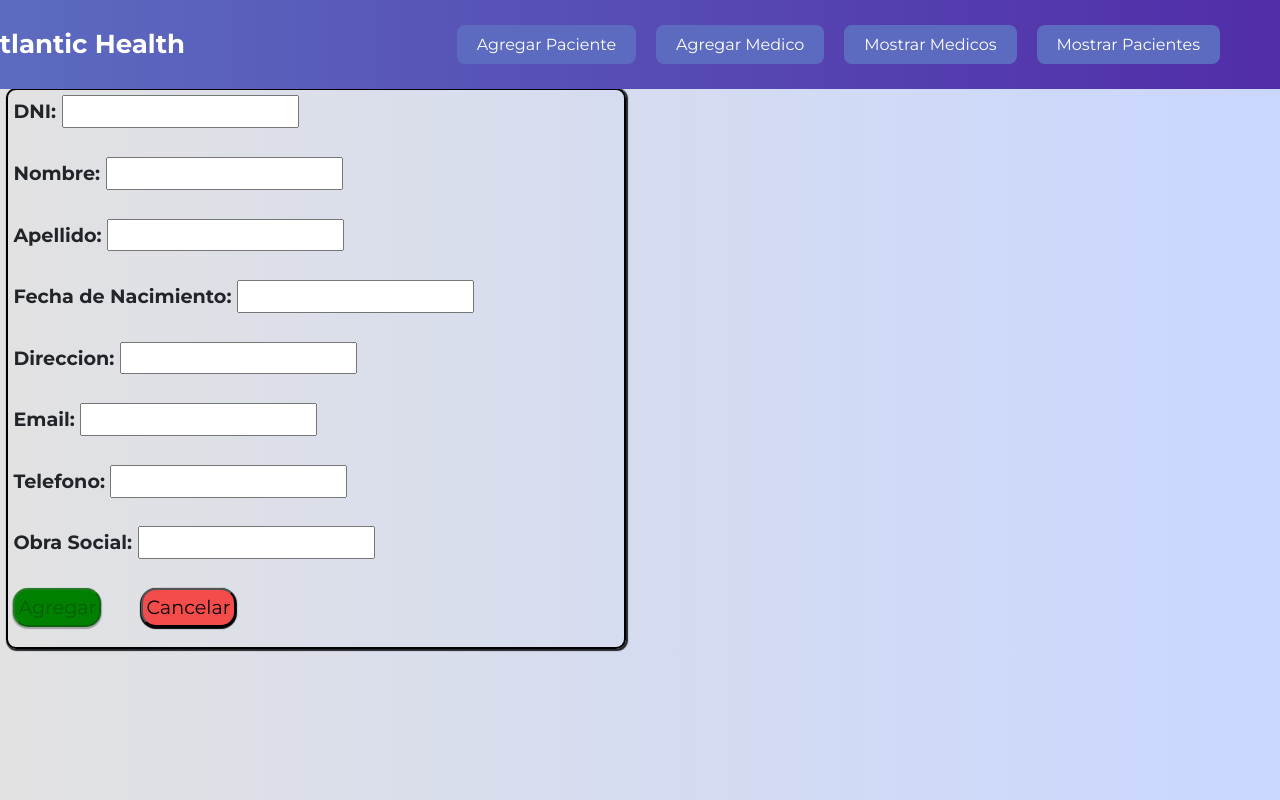
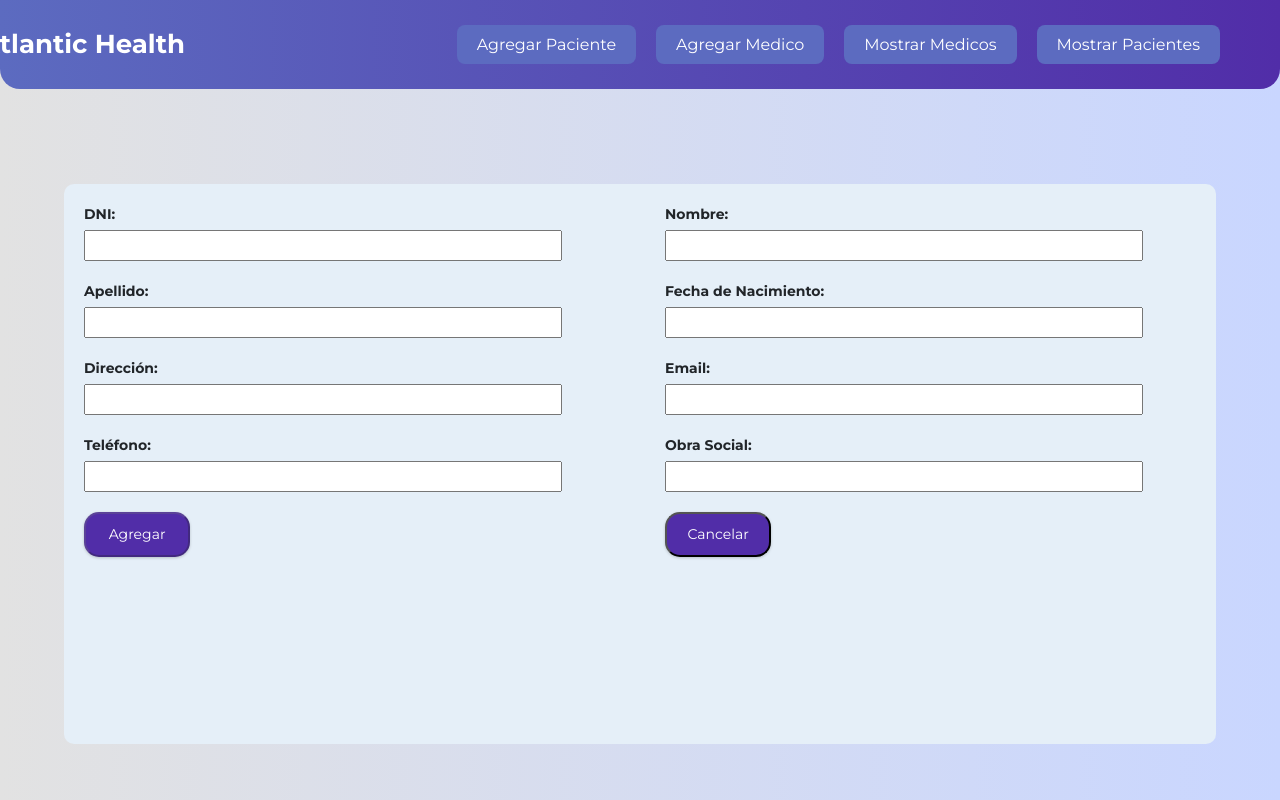
Before and after one commit to MatiasFigliuolo/TP-FINAL-HIS, an Angular app: page /add-patient in a window 1280 px wide. Built offline with nearby package versions, Linux system fonts and the light colour scheme.

Commit message:
modificando estilos add-patient

```diff
--- a/src/app/add-patient/add-patient.component.css
+++ b/src/app/add-patient/add-patient.component.css
@@ -1,38 +1,62 @@
-.formBox
-{
-    border: 2px solid black;
-    display:inline-block ;
-    font-size: larger;
-    margin-top: 3%;
-    margin-left: 0.5%;
-    padding-top: 5px;
-    padding-left: 5px;
-    padding-bottom: 20px;
-    padding-right: 150px;
+.formBox {
+    border: 0,8px solid black;
+    background-color: rgb(229, 239, 248);
+    display: inline-block;
+    font-size: 14px;
+    margin: 0 auto;
+    padding: 20px;
     border-radius: 10px;
-    box-shadow: 1px 1px 1px 1px;
+    width: 90%;
+    height: 70%;
+    max-width: 150%;
+    max-height: 600px;
+    position: absolute;
+    top: 58%;
+    left: 50%;
+    transform: translate(-50%, -50%);
 }
 
-.buttonClass
-{
-    border-radius: 15px;
-    padding: 3px;
-    box-shadow: 0 1px 1px 1px;
-    transition: 0.2s;
+form {
+    display: grid;
+    grid-template-columns: 1fr 1fr;
+    column-gap: 50px; /* Espacio entre columnas */
+    row-gap: 20px; /* Espacio entre filas */
 }
 
-.buttonCancelar
-{
-    margin-left: 40px;
-    background-color: rgb(244, 75, 75);
+.formField {
+    display: flex;
+    flex-direction: column;
 }
 
-.buttonConfirmar
-{
-    background-color: green;
+.formBox input[type="text"] {
+    width: 90%;
+    padding: 3px;
+    font-size: 14px;
+    margin-top: 5px;
 }
 
-.buttonClass:hover
-{
-    background-color: rgb(202, 201, 201);
+.buttonClass {
+    border-radius: 15px;
+    padding: 10px;
+    box-shadow: 0 1px 3px rgba(0, 0, 0, 0.2);
+    font-size: 14px;
+    cursor: pointer;
+    width: 48%;
+    text-align: center;
 }
+
+.buttonCancelar, .buttonConfirmar {
+    background-color: #512da8;
+    color: white;
+    width: 20%;
+}
+
+.buttonClass:hover {
+    background-color: rgb(178, 209, 228);
+}
+
+/*
+.buttonContainer {
+    display: flex;
+    justify-content: space-between;
+}*/
--- a/src/app/add-patient/add-patient.component.html
+++ b/src/app/add-patient/add-patient.component.html
@@ -2,22 +2,39 @@
 <br><br>
 <div class="formBox">
     <form [formGroup]="patientForm" (ngSubmit)="onSubmit()">
-        <strong>DNI: </strong><input type="text" name="dni" formControlName="dni">
-        <br><br>
-        <strong>Nombre: </strong><input type="text" name="firstName" formControlName="firstName">
-        <br><br>
-        <strong>Apellido: </strong><input type="text" name="lastName" formControlName="lastName">
-        <br><br>
-        <strong>Fecha de Nacimiento: </strong><input type="text" name="birthDate" formControlName="birthDate">
-        <br><br>
-        <strong>Direccion: </strong><input type="text" name="address" formControlName="address">
-        <br><br>
-        <strong>Email: </strong><input type="text" name="email" formControlName="email">
-        <br><br>
-        <strong>Telefono: </strong><input type="text" name="phoneNumber" formControlName="phone">
-        <br><br>
-        <strong>Obra Social: </strong><input type="text" name="insurance" formControlName="insurance">
-        <br><br>
-        <button type="submit" class="buttonClass buttonConfirmar" [disabled]="!patientForm.valid">Agregar</button><button type="reset" class="buttonClass buttonCancelar">Cancelar</button>
+        <div class="formField">
+            <strong>DNI:</strong>
+            <input type="text" name="dni" formControlName="dni">
+        </div>
+        <div class="formField">
+            <strong>Nombre:</strong>
+            <input type="text" name="firstName" formControlName="firstName">
+        </div>
+        <div class="formField">
+            <strong>Apellido:</strong>
+            <input type="text" name="lastName" formControlName="lastName">
+        </div>
+        <div class="formField">
+            <strong>Fecha de Nacimiento:</strong>
+            <input type="text" name="birthDate" formControlName="birthDate">
+        </div>
+        <div class="formField">
+            <strong>Dirección:</strong>
+            <input type="text" name="address" formControlName="address">
+        </div>
+        <div class="formField">
+            <strong>Email:</strong>
+            <input type="text" name="email" formControlName="email">
+        </div>
+        <div class="formField">
+            <strong>Teléfono:</strong>
+            <input type="text" name="phoneNumber" formControlName="phone">
+        </div>
+        <div class="formField">
+            <strong>Obra Social:</strong>
+            <input type="text" name="insurance" formControlName="insurance">
+        </div>
+        <button type="submit" class="buttonClass buttonConfirmar" [disabled]="!patientForm.valid">Agregar</button>
+        <button type="reset" class="buttonClass buttonCancelar">Cancelar</button>
     </form>
 </div>
--- a/src/app/nav/nav.component.css
+++ b/src/app/nav/nav.component.css
@@ -11,6 +11,10 @@
   top: 0;
   left: 0;
   z-index: 1000;
+  border-bottom-left-radius: 20px;
+  border-bottom-right-radius: 20px;
+  overflow: hidden;
+
 }
 
 .navbarNav-content {
```
